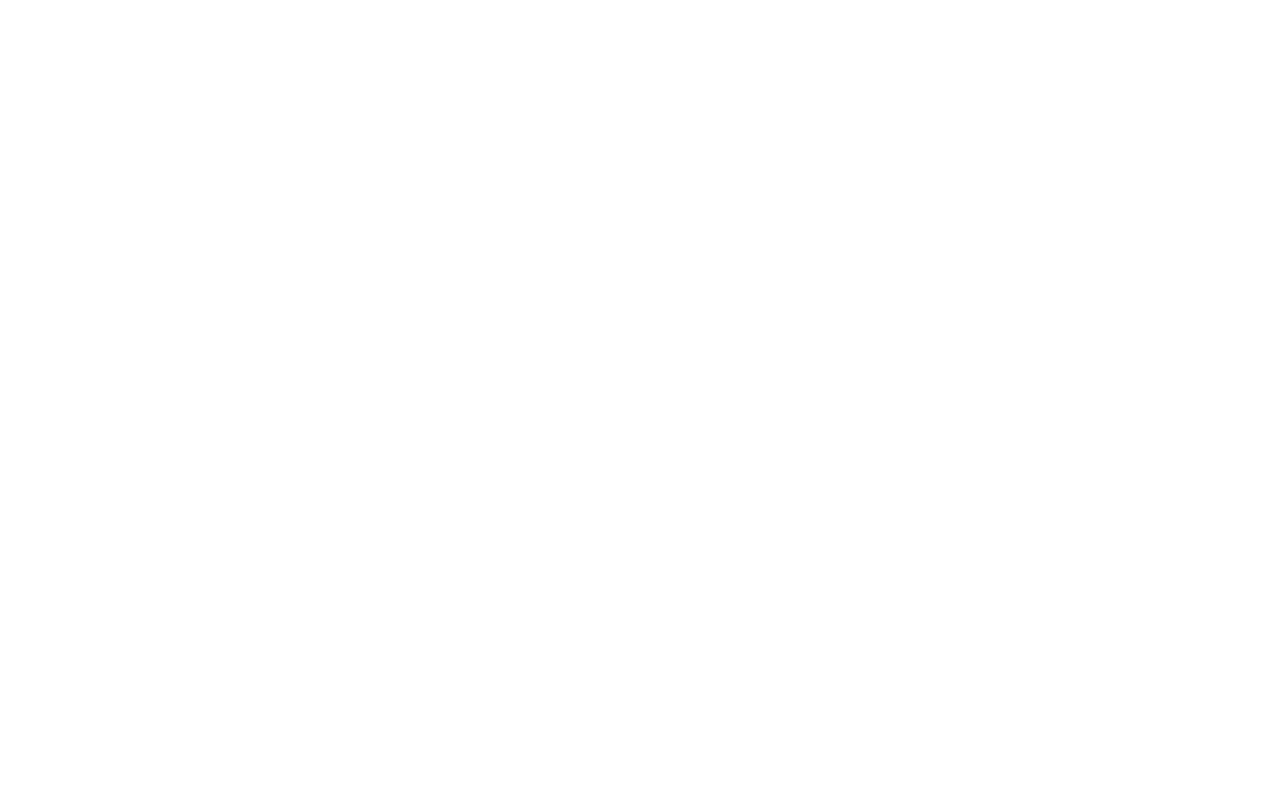
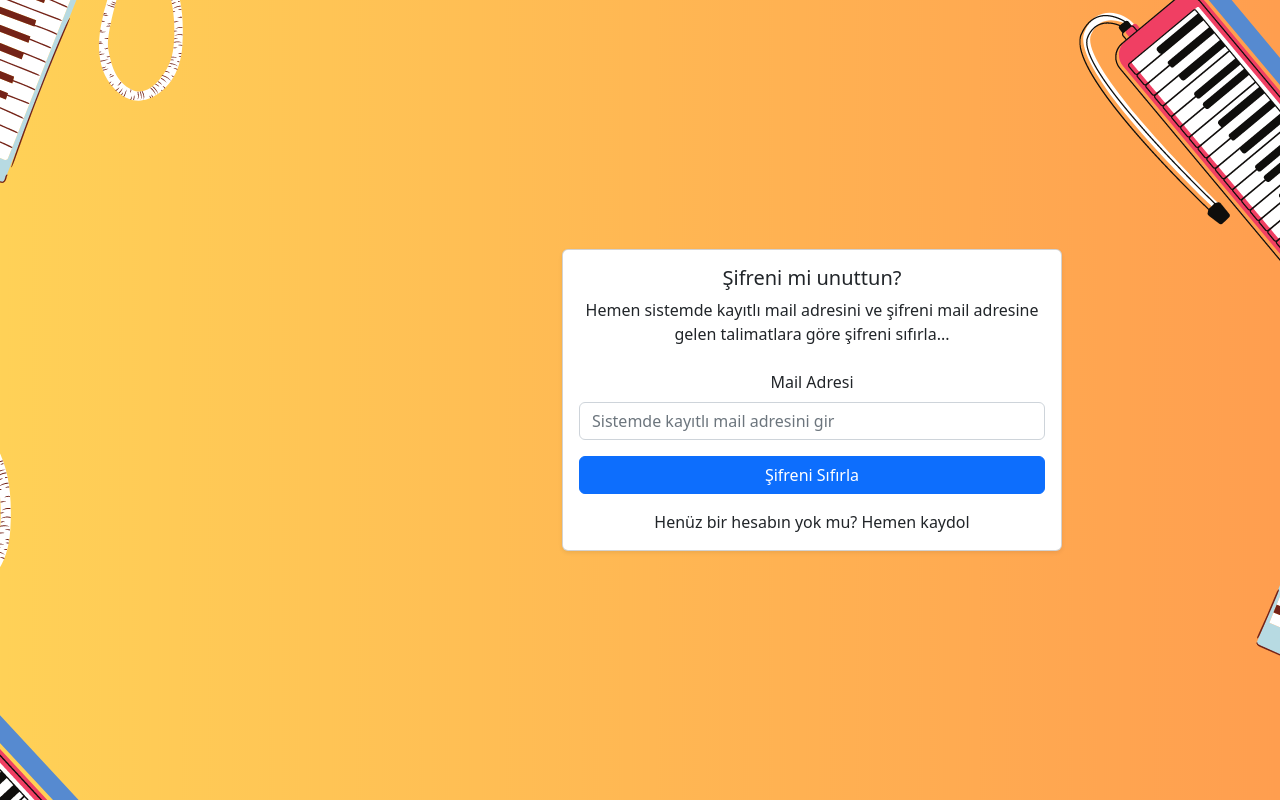
Before and after one commit to dilberates/magical-keys, a React (Create React App) app in the folder music-project/: page /forgotMyPassword in a window 1280 px wide. Before the commit this address had no page. Built offline with nearby package versions, Linux system fonts and the light colour scheme; the HTML template or start-up script is replaced by a standard one.

Commit message:
ForgotMyPassword page is added

```diff
--- a/music-project/src/App.js
+++ b/music-project/src/App.js
@@ -5,6 +5,7 @@
 import MainPage from './components/main_page';
 import TeacherAuthenticationPage from './components/teacher/teacher_authentication_page';
 import TeacherMainPage from './components/teacher/teacher_main_page';
+import ForgotMyPassword from './components/forgot_my_password';
 function App() {
   const isLoggedIn = window.localStorage.getItem("loggedIn");
   return (
@@ -20,6 +21,7 @@
            <Route path="/index" element={<MainPage/>} />
            <Route path="/teacherMainPage" element={<TeacherMainPage/>} />
            <Route path="/authenticationPage" element={<TeacherAuthenticationPage/>} />
+           <Route path="/forgotMyPassword" element={<ForgotMyPassword/>} />
 
         </Routes>
 
--- /dev/null
+++ b/music-project/src/components/forgot_my_password.js
@@ -0,0 +1,47 @@
+import React, { Component } from 'react'
+import "../../src/css/forgotmypassword.css"//harici css dahil etme
+import 'bootstrap/dist/css/bootstrap.min.css';
+import {Routes, Route, useNavigate} from 'react-router-dom';
+export default function ForgotMyPassword() {
+    const navigate = useNavigate();
+    const navigateToMainPage = () => {
+      navigate('/index');
+    };
+    return (
+        <div className="authentication ">
+             <div class="container d-flex flex-column forgotPasswordAlign">
+      <div class="row align-items-center justify-content-center
+          min-vh-100">
+        <div class="col-12 col-md-8 col-lg-4">
+          <div class="card shadow-sm">
+            <div class="card-body">
+              <div class="mb-4">
+                <h5>Şifreni mi unuttun?</h5>
+                <p class="mb-2">Hemen sistemde kayıtlı mail adresini ve şifreni mail adresine gelen talimatlara göre şifreni sıfırla...
+                </p>
+              </div>
+              <form>
+                <div class="mb-3">
+                  <label for="email" class="form-label">Mail Adresi</label>
+                  <input type="email" id="email" class="form-control" name="email" placeholder="Sistemde kayıtlı mail adresini gir"
+                    required=""/>
+                </div>
+                <div class="mb-3 d-grid">
+                  <button type="submit" class="btn btn-primary">
+                    Şifreni Sıfırla
+                  </button>
+                </div>
+                <span>Henüz bir hesabın yok mu? <a href="" onClick={navigateToMainPage}>Hemen kaydol</a></span>
+              </form>
+            </div>
+          </div>
+        </div>
+      </div>
+    </div>
+
+
+
+        </div>
+    )
+
+}
--- a/music-project/src/components/teacher/teacher_authentication_page.js
+++ b/music-project/src/components/teacher/teacher_authentication_page.js
@@ -1,6 +1,6 @@
 import React, { Component, useState } from "react";
 import "../../css/loginregister.css"//harici css dahil etme
-
+import {Routes, Route, useNavigate} from 'react-router-dom';
 
 export default function TeacherAuthenticationPage() {
   const [username, setUsername] = useState("");
@@ -78,6 +78,10 @@
         });
   };
 
+  const navigate = useNavigate();
+    const navigateToForgotMyPassword = () => {
+      navigate('/forgotMyPassword');
+    };
   return (
 
     <div className="authentication">
@@ -110,7 +114,7 @@
                             </div>
                             <div className="hr"></div>
                             <div className="foot">
-                                <a href="#">Şifremi Unuttum?</a>
+                                <a href="#" onClick={navigateToForgotMyPassword}>Şifremi Unuttum?</a>
                             </div>
 
                 </form>
--- /dev/null
+++ b/music-project/src/css/forgotmypassword.css
@@ -0,0 +1,15 @@
+.authentication{
+	background:url(../../public/img/background.png) no-repeat center;
+}
+.form-gap {
+    padding-top: 70px;
+}
+.forgotPassword{
+    max-width:525px;
+	min-height:800px;
+
+
+}
+.forgotPasswordAlign{
+    align-content: center;
+}
```
Also changed, not shown: 1 other file (tests, documents, lock files or other folders).
